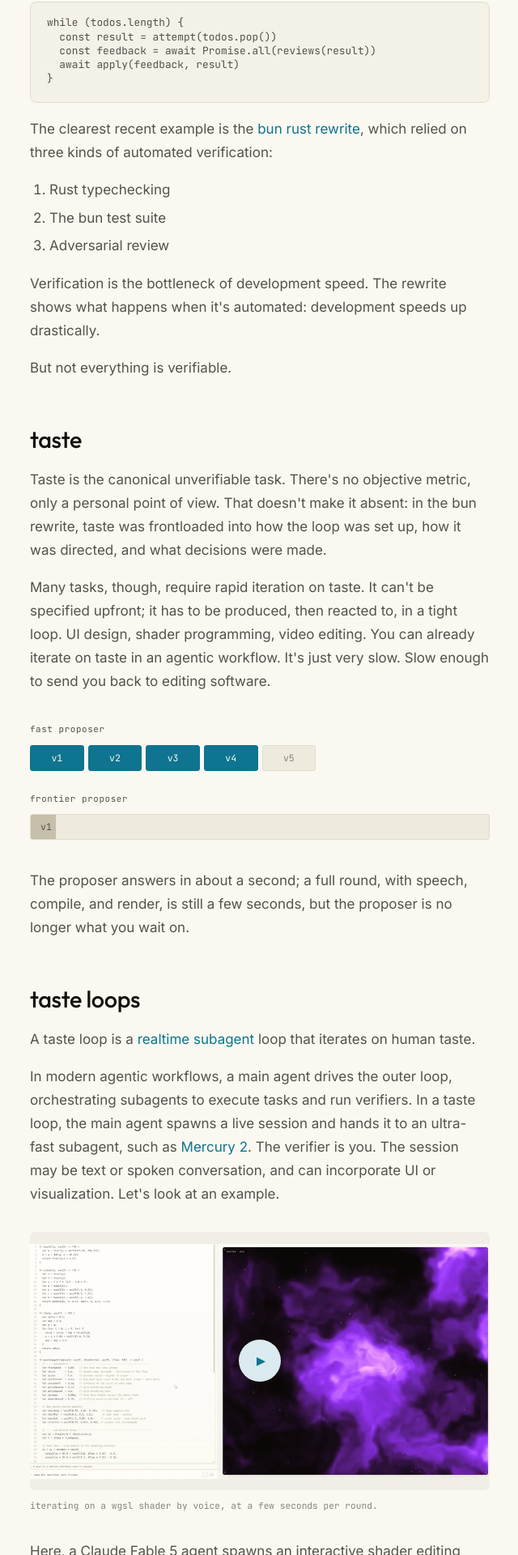
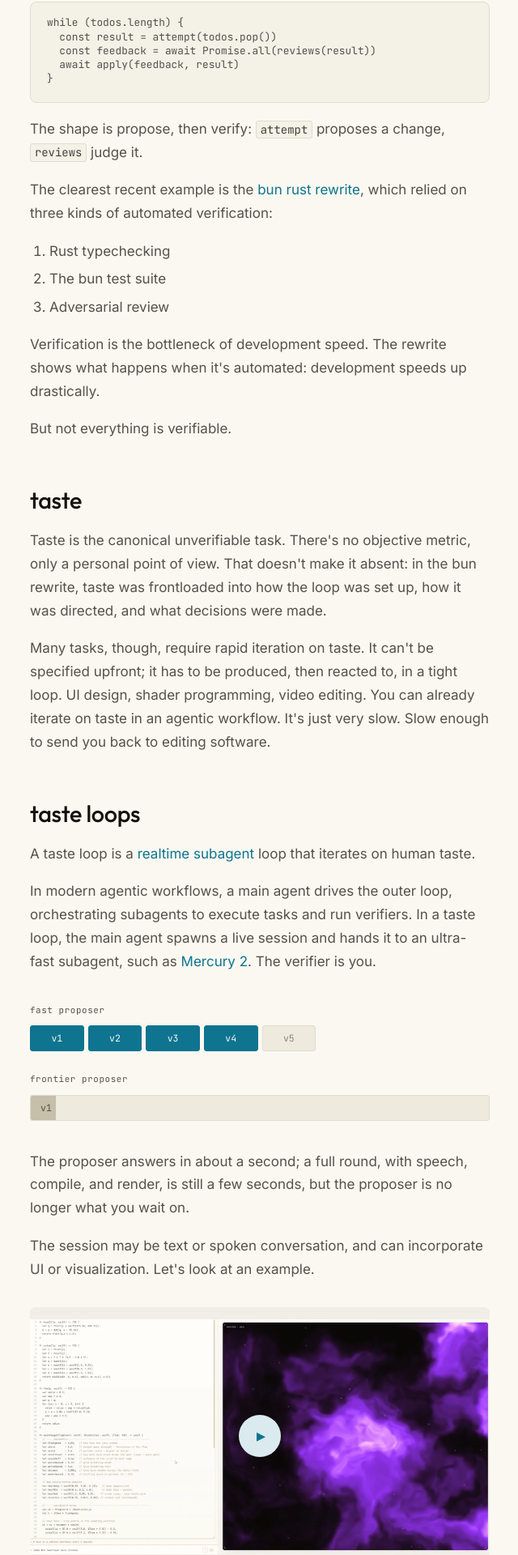
Before and after one commit to dylanebert/taste-loops, a Svelte app: page / in a window 1280 px wide. Shown: the part 631-2551 px from the top of the page at 81% size, without its empty margins (319-959 px from the left). Built offline with nearby package versions, Linux system fonts and the light colour scheme.

Commit message:
flow: name proposer/verifier in loops, move latency figure into taste loops

```diff
--- a/src/App.svelte
+++ b/src/App.svelte
@@ -45,6 +45,10 @@
     </div>
 
     <p>
+      The shape is propose, then verify: <code>attempt</code> proposes a
+      change, <code>reviews</code> judge it.
+    </p>
+    <p>
       The clearest recent example is the
       <a href="https://bun.com/blog/bun-in-rust">bun rust rewrite</a>, which
       relied on three kinds of automated verification:
@@ -76,16 +80,6 @@
       iterate on taste in an agentic workflow. It's just very slow. Slow
       enough to send you back to editing software.
     </p>
-
-    <div class="latency">
-      <LatencyFigure />
-    </div>
-
-    <p>
-      The proposer answers in about a second; a full round, with speech,
-      compile, and render, is still a few seconds, but the proposer is no
-      longer what you wait on.
-    </p>
   </section>
 
   <section class="section">
@@ -103,8 +97,21 @@
       subagent, such as
       <a href="https://www.inceptionlabs.ai/blog/introducing-mercury-2"
         >Mercury 2</a
-      >. The verifier is you. The session may be text or spoken conversation,
-      and can incorporate UI or visualization. Let's look at an example.
+      >. The verifier is you.
+    </p>
+
+    <div class="latency">
+      <LatencyFigure />
+    </div>
+
+    <p>
+      The proposer answers in about a second; a full round, with speech,
+      compile, and render, is still a few seconds, but the proposer is no
+      longer what you wait on.
+    </p>
+    <p>
+      The session may be text or spoken conversation, and can incorporate UI
+      or visualization. Let's look at an example.
     </p>
 
     <VideoDemo />
@@ -226,6 +233,16 @@
     margin-bottom: 0;
   }
 
+  .section p code {
+    font-family: var(--mono);
+    font-size: 0.82em;
+    color: var(--text-mid);
+    background: var(--surface-1);
+    border: 1px solid var(--border);
+    border-radius: 3px;
+    padding: 0.1em 0.35em;
+  }
+
   .aside {
     font-size: 0.9rem;
     color: var(--text-muted);
```
